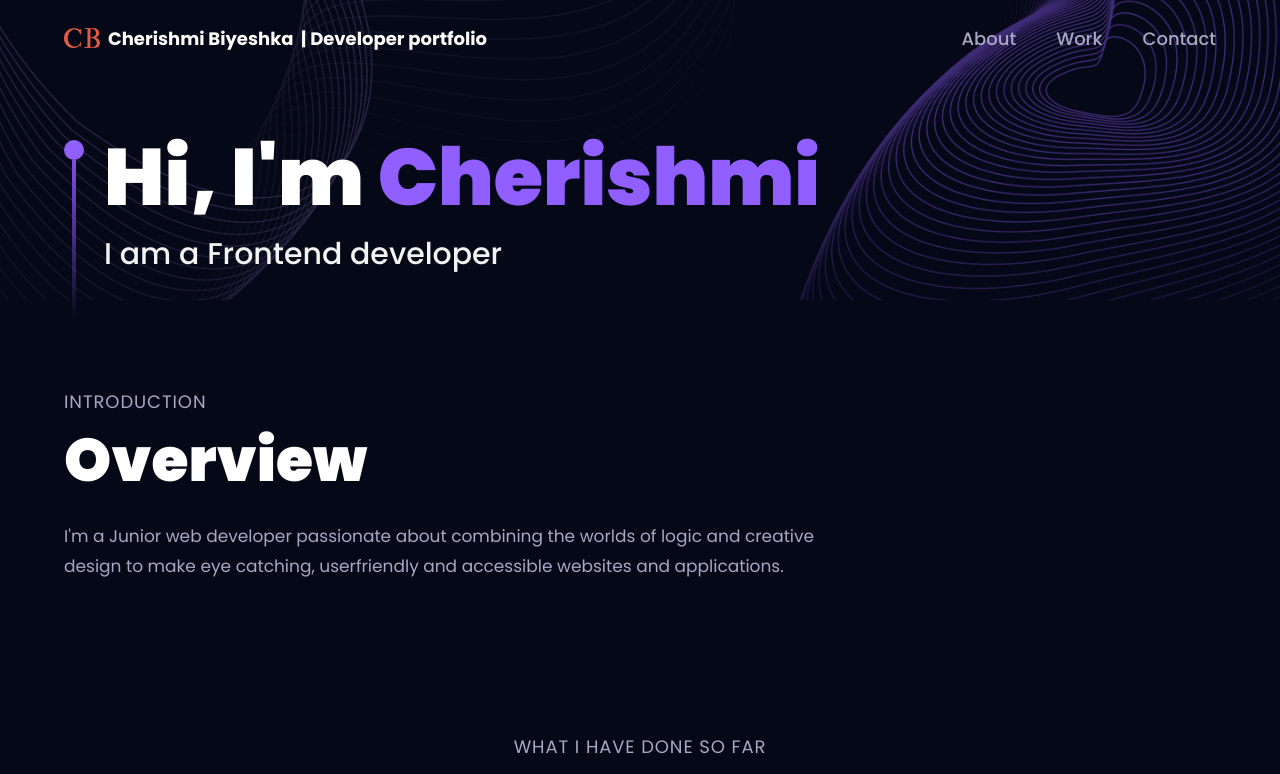
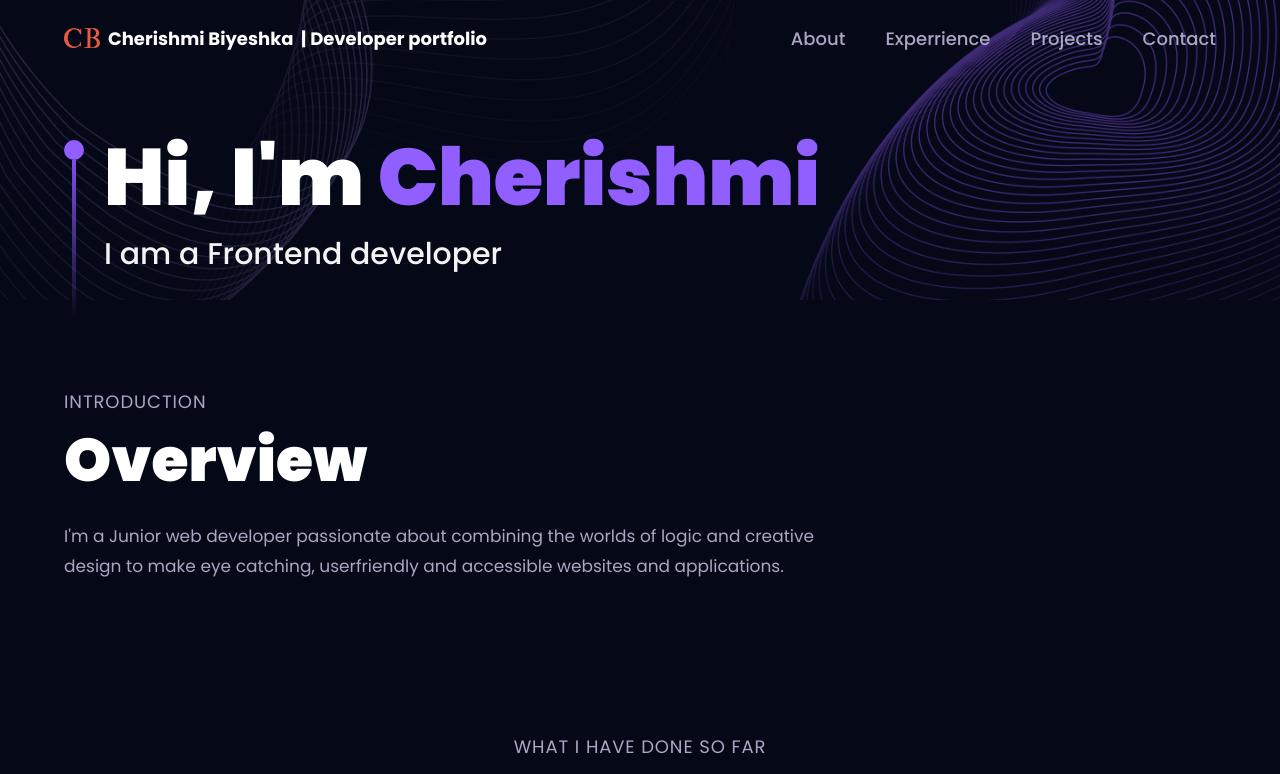
Before and after one commit to Cherishmi0/Portfolio, a React (Vite) app: page / in a window 1280 px wide. Shown: the top 774 px of the page. Built offline with nearby package versions, Linux system fonts and the light colour scheme.

Commit message:
Changes to nav

```diff
--- a/src/components/Works.jsx
+++ b/src/components/Works.jsx
@@ -110,4 +110,4 @@ const Works = () => {
   );
 };
 
-export default SectionWrapper(Works, "");
+export default SectionWrapper(Works, "project");
--- a/src/constants/index.js
+++ b/src/constants/index.js
@@ -24,8 +24,14 @@ export const navLinks = [
   },
   {
     id: "work",
-    title: "Work",
+    title: "Experrience",
   },
+  {
+    id: "project",
+    title: "Projects",
+  },
+
+
   {
     id: "contact",
     title: "Contact",
```
